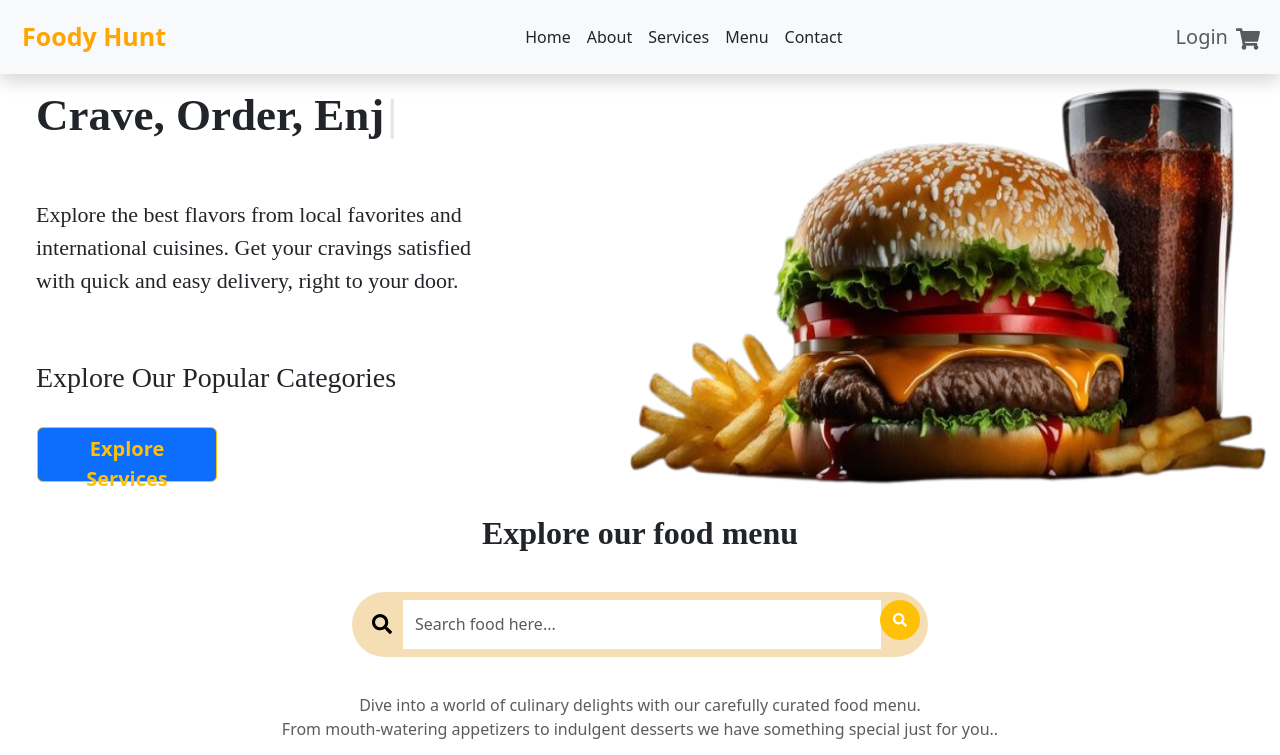
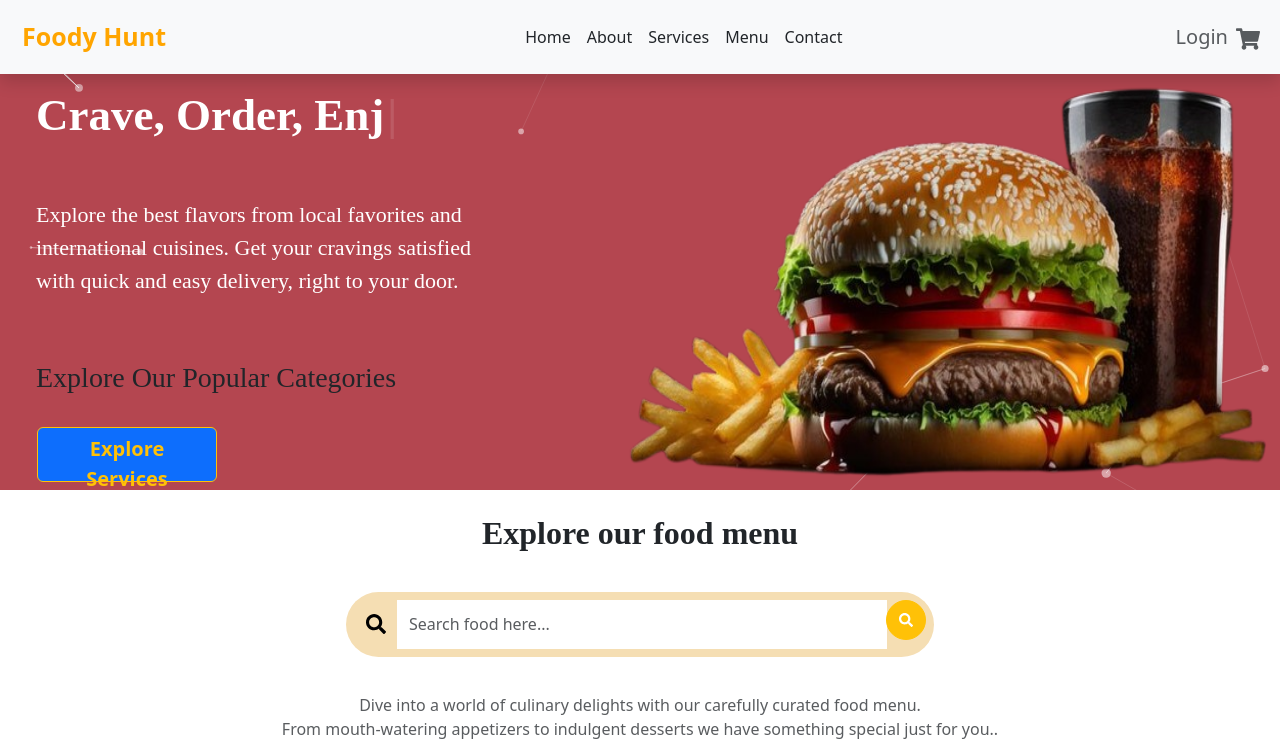
Before and after one commit to Tauqueer123manzar/food-Application, a React (Vite) app in the folder Frontend/: page / in a window 1280 px wide. Shown: the top 755 px of the page. Built offline with nearby package versions, Linux system fonts and the light colour scheme; grey boxes are pictures that could not be loaded.

Commit message:
code added of the paticles

```diff
--- a/Frontend/src/App.css
+++ b/Frontend/src/App.css
@@ -193,6 +193,9 @@
     .no-caret{
       margin-left: 123px;
     }
+    .service_button{
+      width: 180px;
+    }
 }
 
 @media (min-width:768px) and(max-width:1440px) {
--- a/Frontend/src/components/Particlesbackground.jsx
+++ b/Frontend/src/components/Particlesbackground.jsx
@@ -1,65 +1,63 @@
-import React from 'react';
-import { useEffect,useState,useMemo } from 'react';
+import { useEffect, useState, useMemo } from "react";
 import Particles, { initParticlesEngine } from "@tsparticles/react";
-import {loadSlim} from "@tsparticles/slim";
-import { TRUE } from 'sass-embedded';
-const Particlesbackground = () => {
- const[isLoaded,setIsLoaded]=useState(false);
+import { loadSlim } from "@tsparticles/slim";
 
- useEffect(()=>{
-    initParticlesEngine(async (engine)=>{
+const ParticlesBackground= () => {
+  const [isLoaded, setIsLoaded] = useState(false);
+
+  // tsParticles engine initialization
+  useEffect(() => {
+    initParticlesEngine(async (engine) => {
       await loadSlim(engine);
-    }).then(()=>{
-        setIsLoaded(true);
-    })
- },[]);
+    }).then(() => setIsLoaded(true));
+  }, []);
 
- // Memoize particle configuartion options for better performance
- const particlesOptions = useMemo(() => ({
-    background:{
-       color:{value:"#0d47a1"},
+  const particleOptions = useMemo(() => ({
+    background: {
+      // color: { value: "#f76325" }
+     color: { value: "rgb(180,70,80)" }
     },
-    fpsLimit:120,
-    interactivity:{
-        events:{
-           onClick:{enable:true,mode:"push"},
-           onHover:{enable:true,mode:"repulse"},
+    fpsLimit: 120,
+    interactivity: {
+      events: {
+        onClick: { enable: true, mode: "push" },
+        onHover: { enable: true, mode: "repulse" },
       },
-        modes:{
-           push:{quantity:5},
-           repulse:{distance:200,duration:0.4},
+      modes: {
+        push: { quantity: 6 },
+        repulse: { distance: 200, duration: 0.4 },
       },
     },
-    particles:{
-       color:{value:"#ffffff"},
-       links:{
-           color:"#ffffff",
-           distance:150,
-           enable:true,
-           opacity:0.5,
-           width:1,
+    particles: {
+      color: { value: "#ffffff" },
+      links: {
+        color: "#ffffff",
+        distance: 150,
+        enable: true,
+        opacity: 0.8,
+        width: 1,
       },
-       move:{
-           enable:true,
-           speed:6,
-           direction:"none",
-           random:true,
-           straight:false,
-           outModes:{default:"bounce"},
+      move: {
+        enable: true,
+        speed: 5,
+        direction: "none",
+        // transition:{duration: 0.5},
+        outModes: { default: "bounce" },
       },
-       number:{value:80,density:{enable:true,area:800}},
-       opacity:{value:{min:0.5,max:0.9}},
-       shape:{type:"circle"},
-       size:{value:{min:1,max:5}},
+      number: { value: 80, density: { enable: true } },
+      opacity: { value: 0.5 },
+      shape: { type: "circle" },
+      size: { value: { min: 1, max: 5 } },
     },
-    detectRetina:TRUE
-}),[]);
-  return isLoaded?(
+    detectRetina: true,
+  }), []);
+
+  return isLoaded ? (
     <Particles
       id="tsparticles"
-    options={particlesOptions}
+      options={particleOptions}
     />
-  ):null;
+  ) : null;
 };
 
-export default Particlesbackground
+export default ParticlesBackground;
--- a/Frontend/src/pages/Home.jsx
+++ b/Frontend/src/pages/Home.jsx
@@ -1,19 +1,39 @@
-import {React, useState} from 'react'
-import { Container, Row, Col, Button} from 'react-bootstrap';
+import { React, useState } from 'react';
+import { Container, Row, Col, Button } from 'react-bootstrap';
 import { Typewriter } from 'react-simple-typewriter';
 import Exploremenu from '../components/Exploremenu';
 import food from '../assets/food.png';
-// import food from '../assets/food hunt.png';
+import Particlesbackground from '../components/Particlesbackground';
 import Footer from '../components/Footer';
 import Foodmenu from '../components/Foodmenu';
+import '../App.css';
+
 const Home = () => {
-  const [category,setCategory]=useState("All");
+  const [category, setCategory] = useState("All");
+
   return (
     <>
-      <Container fluid style={{width:"100%",height:"100%"}}>
-        <Row className='mt-5'>
-          <Col xs={12} md={6} lg={5}>
-            <h1 className='mt-3 p-4' style={{ fontWeight: "700", fontFamily: "initial", fontSize: "45px" }}>
+      {/* Full-screen container */}
+      <Container fluid style={{ width: "100%", height: "100vh", padding: 0, margin: 0 }}>
+
+        {/* Particles background only for the top section */}
+        <div style={{
+          position: "absolute",
+          top: 0, left: 0,
+          right:0,
+          width: "100%",
+          // height: "100vh",
+          zIndex: -1
+        }}>
+          <Particlesbackground />
+        </div>
+
+        {/* Main content section */}
+        <Row className='mt-5' style={{margin:0,padding:0,left:0,right:0}}>
+
+          {/* Left Section: Text */}
+          <Col xs={12} md={6} lg={5} className="d-flex flex-column justify-content-center text-center text-md-start">
+            <h1 className='mt-3 p-4' style={{ fontWeight: "700", fontFamily: "initial", fontSize: "45px", color: "white" }}>
               <Typewriter
                 words={['Delicious Food, Quality.', 'Crave, Order, Enjoy!', 'Tasty Treats Anytime!']}
                 loop={0}
@@ -24,28 +44,43 @@ const Home = () => {
                 delayspeed={2000}
               />
             </h1>
-            <p className='p-4' style={{fontSize:"22px",fontFamily:"initial"}}>Explore the best flavors from local favorites and international cuisines. Get your cravings satisfied with quick and easy delivery, right to your door.</p>
-            <h3 className='p-4' style={{fontFamily:"cursive"}}>Explore Our Popular Categories</h3>
-            <Button className='btn btn-outline-warning' href='/service' style={{fontWeight:"600",fontSize:"20px",height:"55px",width:"180px",marginLeft:"25px"}}>Explore Services</Button>
+            <p className='p-4' style={{ fontSize: "22px", fontFamily: "initial", color: "white" }}>
+              Explore the best flavors from local favorites and international cuisines. Get your cravings satisfied with quick and easy delivery, right to your door.
+            </p>
+            <h3 className='p-4' style={{ fontFamily: "cursive" }}>Explore Our Popular Categories</h3>
+            <Button className='btn btn-outline-warning service_button' href='/service' style={{ fontWeight: "600", fontSize: "20px", height: "55px", width: "180px", marginLeft: "25px" }}>
+              Explore Services
+            </Button>
           </Col>
-          <Col xs={12} md={5} lg={7}>
-             <img src={food} className="rounded mt-2" alt='food image' width={"100%"} height={"100%"}
+
+          {/* Right Section: Image */}
+          <Col xs={12} md={6} lg={7} className="d-flex justify-content-center">
+            <img
+              src={food}
+              className="rounded mt-2"
+              alt='food image'
+              style={{ width: "100%", height: "auto" }}
               data-aos="zoom-in"
               data-aos-duration="2000"
               data-aos-once="true"
               data-aos-easing="ease-in-out"
-             />
+            />
           </Col>
         </Row>
 
-        {/* =================================== Food categories ============================================= */}
-        <Exploremenu category={category} setCategory={setCategory}/>
-             <Foodmenu/>
-        <hr style={{border:"2px solid orange", margin:"0",padding:"0"}}/>
-      <Footer/>
+        {/* Food categories section */}
+        <div style={{ position: "relative", zIndex: 1, backgroundColor: "white",margin:0,padding:0,top:0,left:0}}>
+          <Exploremenu category={category} setCategory={setCategory} />
+          <Foodmenu />
+
+          <hr style={{ border: "1px solid gray", margin: "0", padding: "0" }} />
+
+          {/* Footer */}
+          <Footer />
+        </div>
       </Container>
     </>
-  )
+  );
 }
 
-export default Home
+export default Home;
```
Lines whose indentation alone changed are shown as unchanged.
